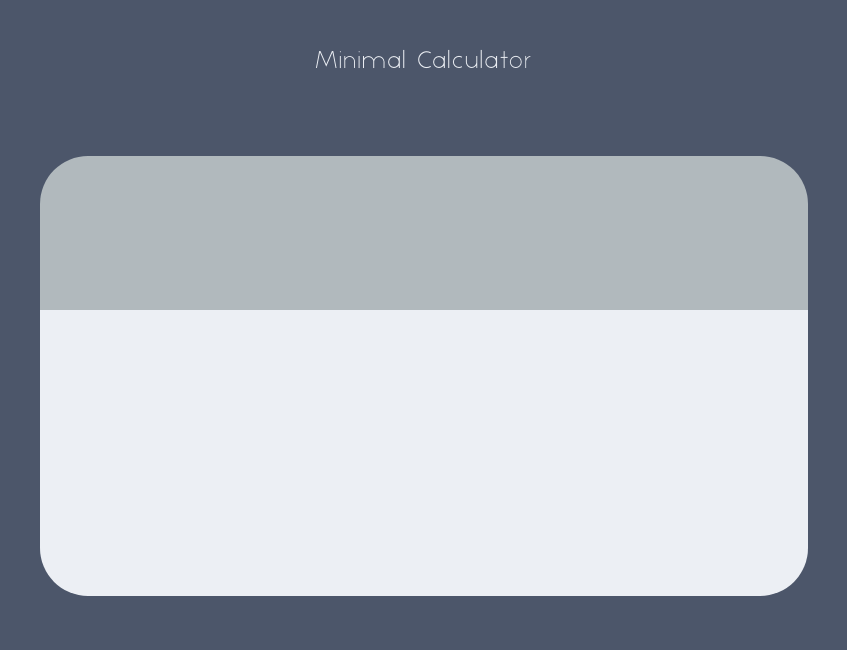
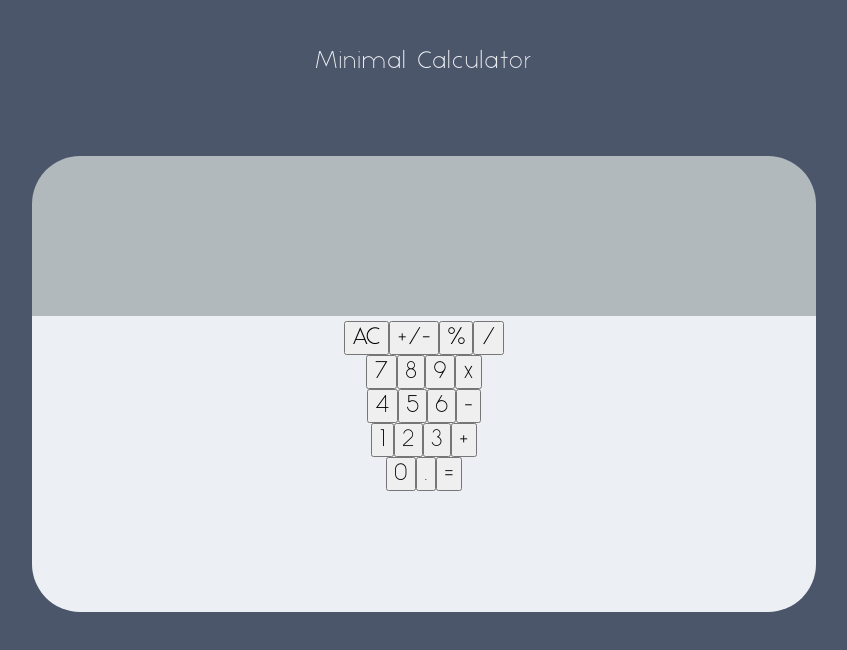
Before and after one commit to Montblac/minim-calculator, a React (Create React App) app: page / in a window 1280 px wide. Shown: the top 650 px of the page, without its empty margins (216-1063 px from the left). Built offline with nearby package versions, Linux system fonts and the light colour scheme.

Commit message:
Finish most UI and calculator logic

```diff
--- a/src/App.css
+++ b/src/App.css
@@ -31,11 +31,52 @@ header {
   display: block;
   position: relative;
   top: 8em;
-  margin-left: auto;
-  margin-right: auto;
+  margin: 0 auto;
   border-radius: 3em 3em 3em 3em;
   height: 55vh;
   width: 60vw;
+  padding: 0.5em;
+}
+
+.calculator .screen {
+  /*background: pink;*/
+  width: 100%;
+  height: 32%;
+  position: relative;
+  margin: auto;
+  text-align: right;
+  border-radius: 3em 3em 0em 0em;
+}
+
+.screen .prev,
+.screen .curr {
+  color: #eceff4;
+  display: block;
+  position: absolute;
+  right: 0;
+}
+
+.screen .prev {
+  bottom: 2.5em;
+}
+
+.screen .curr {
+  font-size: 2em;
+  bottom: 0em;
+}
+
+.calculator .pad {
+  /*background: skyblue;*/
+  width: auto;
+  height: 64%;
+  margin: 1em auto;
+  border-radius: 0em 0em 3em 3em;
+
+  text-align: center;
+}
+
+button {
+  font-size: 150%;
 }
 
 @media (min-width: 2560px) {
@@ -53,7 +94,22 @@ header {
   }
 }
 
+/*
+.pad {
+  display: grid;
+  grid-template-columns: 1fr 1fr 1fr 1fr;
+  grid-row-gap: 10px;
+  grid-column-gap: 5px;
+
+  width: 75%;
+  border-color: blue;
+  text-align: center;
+  background-color: red;
+}
+*/
+/*
 .screen {
   background: #b1b9bd;
   position: relative;
 }
+*/
--- a/src/App.js
+++ b/src/App.js
@@ -1,20 +1,174 @@
-import React from "react";
-import logo from "./logo.svg";
+import React, { useState } from "react";
 import "./App.css";
 
 function App() {
+  const [current, setCurrent] = useState("");
+  const [previous, setPrevious] = useState("");
+  const [operator, setOperator] = useState("");
+
+  //const num_buttons = ["1", "2", "3", "4", "5", "6", "7", "8", "9", "0", "."];
+  //const op_buttons = ["/", "%", "+", "x", "-", "=", "AC", "+/-"];
+
+  const updateCurrent = value => {
+    setCurrent(current + value);
+  };
+  const updatePrevious = value => {
+    setPrevious(value);
+  };
+  const updateOperator = operator => {
+    setOperator(operator);
+    setPrevious(current);
+    setCurrent("");
+  };
+  const clearDisplay = () => {
+    setCurrent("");
+    setPrevious("");
+    setOperator("");
+  };
+  const toggleSign = () => {
+    if (current) {
+      var num = parseFloat(current);
+      setCurrent(num > 0 ? -Math.abs(num) : Math.abs(num));
+    }
+  };
+  const doCalculation = () => {
+    if (current && previous && operator) {
+      let result;
+      let prev_temp = parseFloat(previous);
+      let curr_temp = parseFloat(current);
+
+      updatePrevious("");
+      switch (operator) {
+        case "+":
+          result = prev_temp + curr_temp;
+          break;
+        case "-":
+          result = prev_temp - curr_temp;
+          break;
+        case "x":
+          result = prev_temp * curr_temp;
+          break;
+        case "/":
+          result = prev_temp / curr_temp;
+          break;
+        default:
+          console.log("Warning: Improperly handled calculation");
+      }
+
+      setCurrent(result);
+    }
+  };
+  const doPercent = () => {
+    if (current && previous && operator) {
+      let prev_temp = parseFloat(previous);
+      let curr_temp = parseFloat(current);
+      setCurrent();
+    }
+  };
+
   return (
     <div className="app">
       <header> Minimal Calculator </header>
       <div className="calculator">
-        <div className="screen"></div>
-        <div className="buttons"></div>
+        <div className="screen">
+          <div className="prev">{previous}</div>
+          <div className="curr">{current}</div>
+        </div>
+        <div className="pad">
+          <div>
+            <button onClick={() => clearDisplay()} value="AC">
+              {" "}
+              AC{" "}
+            </button>
+            <button onClick={() => toggleSign()} value="+/-">
+              {" "}
+              +/-{" "}
+            </button>
+            <button onClick={e => updateOperator(e.target.value)} value="%">
+              {" "}
+              %{" "}
+            </button>
+            <button onClick={e => updateOperator(e.target.value)} value="/">
+              {" "}
+              /{" "}
+            </button>
+          </div>
+
+          <div>
+            <button onClick={e => updateCurrent(e.target.value)} value="7">
+              {" "}
+              7{" "}
+            </button>
+            <button onClick={e => updateCurrent(e.target.value)} value="8">
+              {" "}
+              8{" "}
+            </button>
+            <button onClick={e => updateCurrent(e.target.value)} value="9">
+              {" "}
+              9{" "}
+            </button>
+            <button onClick={e => updateOperator(e.target.value)} value="x">
+              {" "}
+              x{" "}
+            </button>
+          </div>
+          <div>
+            <button onClick={e => updateCurrent(e.target.value)} value="4">
+              {" "}
+              4{" "}
+            </button>
+            <button onClick={e => updateCurrent(e.target.value)} value="5">
+              {" "}
+              5{" "}
+            </button>
+            <button onClick={e => updateCurrent(e.target.value)} value="6">
+              {" "}
+              6{" "}
+            </button>
+            <button onClick={e => updateOperator(e.target.value)} value="-">
+              {" "}
+              -{" "}
+            </button>
+          </div>
+          <div>
+            <button onClick={e => updateCurrent(e.target.value)} value="1">
+              {" "}
+              1{" "}
+            </button>
+            <button onClick={e => updateCurrent(e.target.value)} value="2">
+              {" "}
+              2{" "}
+            </button>
+            <button onClick={e => updateCurrent(e.target.value)} value="3">
+              {" "}
+              3{" "}
+            </button>
+            <button onClick={e => updateOperator(e.target.value)} value="+">
+              {" "}
+              +{" "}
+            </button>
+          </div>
+
+          <div>
+            <button onClick={e => updateCurrent(e.target.value)} value="0">
+              {" "}
+              0{" "}
+            </button>
+            <button onClick={e => updateCurrent(e.target.value)} value=".">
+              {" "}
+              .{" "}
+            </button>
+            <button onClick={() => doCalculation()} className="=" value="=">
+              {" "}
+              ={" "}
+            </button>
+          </div>
+        </div>
       </div>
     </div>
     /*
     <div className="App">
       <header className="App-header">
-        <img src={logo} className="App-logo" alt="logo" />
         <p>
           Edit <code>src/App.js</code> and save to reload.
         </p>
```
